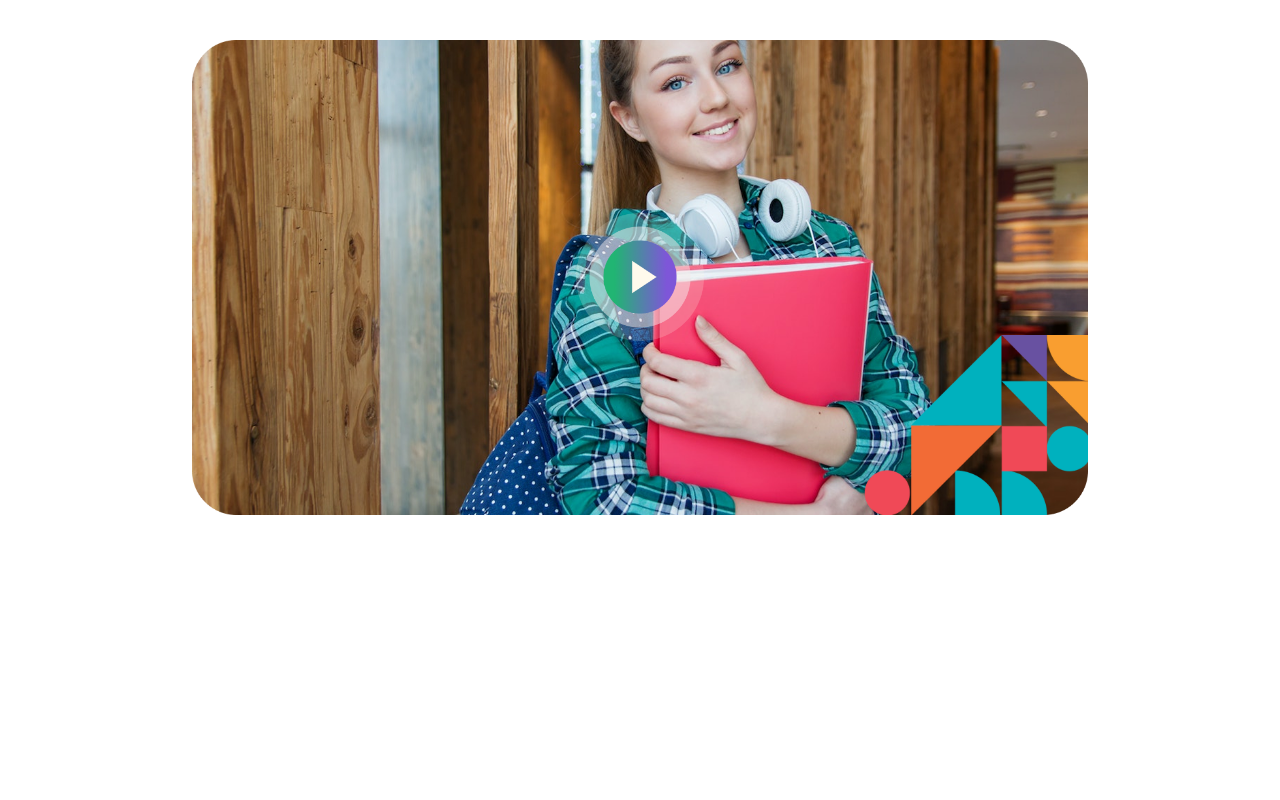
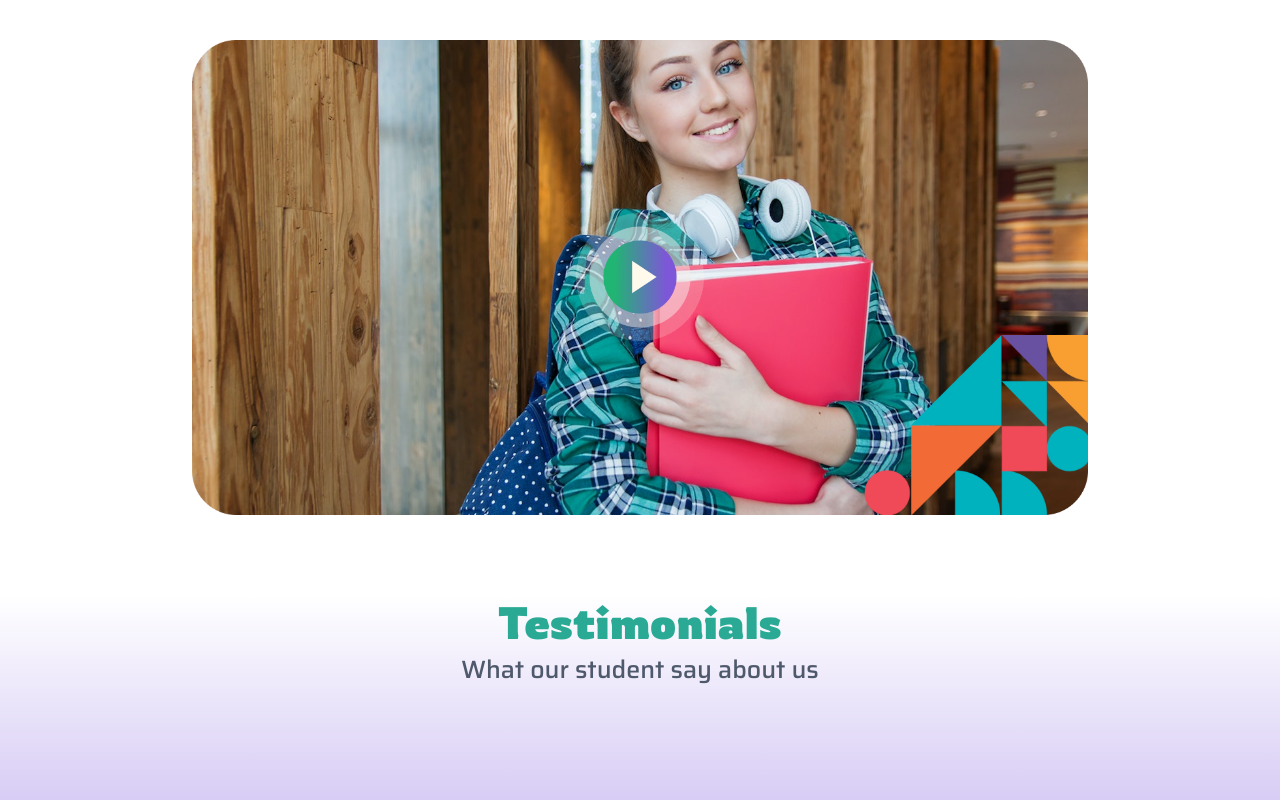
Before and after one commit to alma-mahmud/Edujarr-Education, a React (Vite) app: page / in a window 1280 px wide. Shown: the part 4728-5528 px from the top of the page. Before the commit the page ends 5323 px from the top, so only its background shows below. Built offline with nearby package versions, Linux system fonts and the light colour scheme.

Commit message:
testimoials

```diff
--- a/src/App.jsx
+++ b/src/App.jsx
@@ -5,6 +5,7 @@ import FeaturedCourse from './components/FeaturedCourse/FeaturedCourse'
 import OurCourses from './components/ourCourses/ourCourses'
 import TopCategories from './components/TopCategories/TopCategories'
 import OneFactor from './components/OneFactor/OneFactor'
+import Testimonials from './components/Testimonials/Testimonials'
 
 function App() {
   return (
@@ -15,6 +16,7 @@ function App() {
     <OurCourses></OurCourses>
     <TopCategories></TopCategories>
     <OneFactor></OneFactor>
+    <Testimonials></Testimonials>
     </>
   )
 }
--- /dev/null
+++ b/src/components/Testimonials/Testimonials.jsx
@@ -0,0 +1,21 @@
+import React from 'react'
+
+function Testimonials() {
+  return (
+    <>
+    <section className=' pb-10 lg:pb-30 bg-gradient-to-b from-white to-[#D6CAF4]'>
+        <div>
+            <div className='text-center'>
+                <h3 className='text-[#2AAA94] text-[30px] lg:text-[45px] font-rowdies leading-13.75 font-bold'>Testimonials</h3>
+                <p className='text-[#4E596B] text-[18px] lg:text-[25px] font-saira font-medium leading-10'>What our student say about us</p>
+            </div>
+            <div className='max-w-406'>
+
+            </div>
+        </div>
+    </section>
+    </>
+  )
+}
+
+export default Testimonials
```
